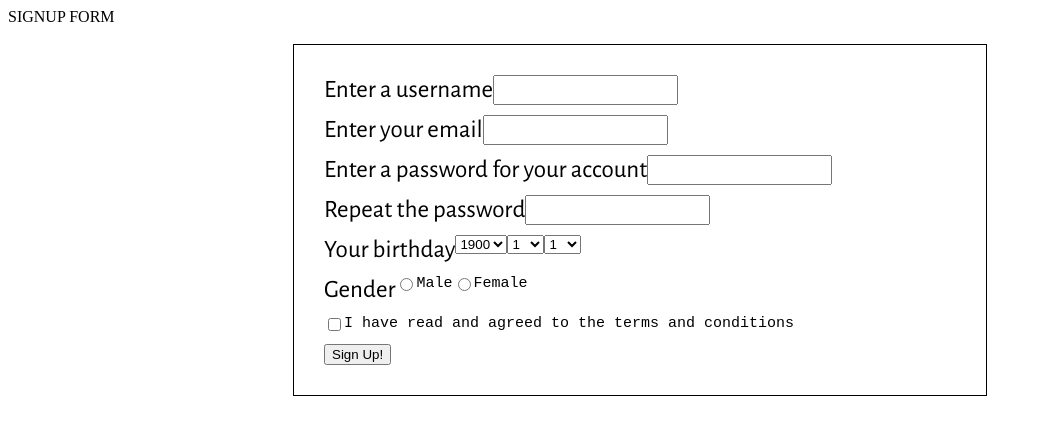
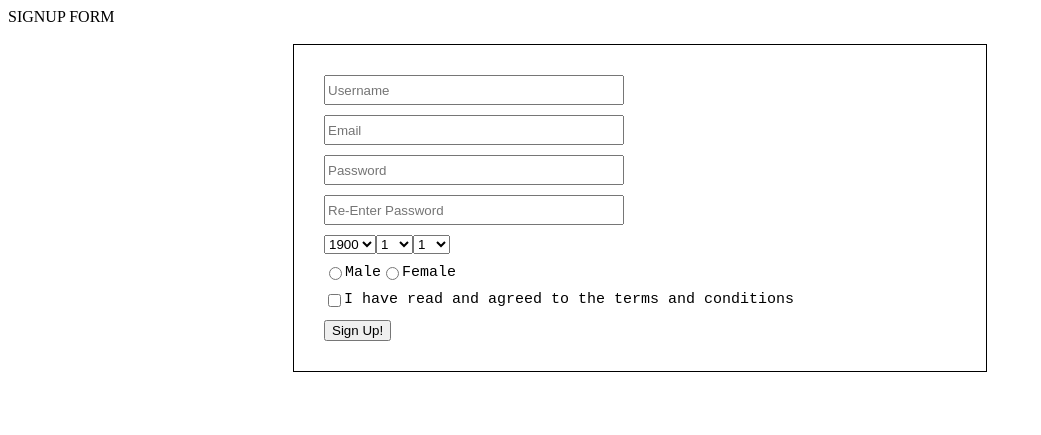
Before and after one commit to ArunaTebel/OnlineLibPro, a PHP site: page /signup.php in a window 1280 px wide. Shown: the top 435 px of the page, without its empty margins (0-1041 px from the left). Run offline with PHP 8.4, Linux system fonts and the light colour scheme.

Commit message:
New Commit

```diff
--- a/CSS/signup.css
+++ b/CSS/signup.css
@@ -4,12 +4,6 @@
     display:-webkit-box;
     -webkit-box-orient:horizontal;
     margin-bottom: 10px;
-}
-
-/*text tag... eg : username*/
-.form_text{
-    font-family: 'Alegreya Sans', sans-serif;
-    font-size: 25px;
 }
 
 /*text of male and female*/
@@ -35,4 +29,5 @@
 /*textfield*/
 .textfield{
     height: 30px;
+    width: 300px;
 }
--- a/signup.php
+++ b/signup.php
@@ -6,12 +6,12 @@ echo "SIGNUP FORM </br></br>";
 <link href='http://fonts.googleapis.com/css?family=Alegreya+Sans' rel='stylesheet' type='text/css'>
 
 <form id="signup">
-    <div class="tag_input_container"><div class="form_text">Enter a username </div> <div><input type="text" name="username" class="textfield"></div></div>
-    <div class="tag_input_container"><div class="form_text">Enter your email </div> <input type="text" name="email" class="textfield"></div>
-    <div class="tag_input_container"><div class="form_text">Enter a password for your account </div> <input type="password" name="password" class="textfield"></div>
-    <div class="tag_input_container"><div class="form_text">Repeat the password </div> <input type="password" name="password_r" class="textfield"></div>
+    <div class="tag_input_container"><div><input type="text" name="username" class="textfield" placeholder="Username"></div></div>
+    <div class="tag_input_container"><input type="text" name="email" class="textfield" placeholder="Email"></div>
+    <div class="tag_input_container"><input type="password" name="password" class="textfield" placeholder="Password"></div>
+    <div class="tag_input_container"><input type="password" name="password_r" class="textfield" placeholder="Re-Enter Password"></div>
     <div class="tag_input_container">
-        <div class="form_text">Your birthday </div>
+
         <select name="year">
             <?PHP
             for ($i = 1900; $i <= date("Y"); $i++) {
@@ -29,7 +29,7 @@ echo "SIGNUP FORM </br></br>";
             }
             ?></select>
     </div>
-    <div class="tag_input_container"><div class="form_text">Gender </div><input type="radio" name="gender" value="male"><div id="gendertxt">Male</div><input type="radio" name="gender" value="female"><div id="gendertxt">Female</div></div>
+    <div class="tag_input_container"><input type="radio" name="gender" value="male"><div id="gendertxt">Male</div><input type="radio" name="gender" value="female"><div id="gendertxt">Female</div></div>
     <div class="tag_input_container"><input type="checkbox" name="agreement" value="agreement"> <div id="text_normal">I have read and agreed to the terms and conditions</div></div>
     <input type="submit" value="Sign Up!"
 </form>
```
